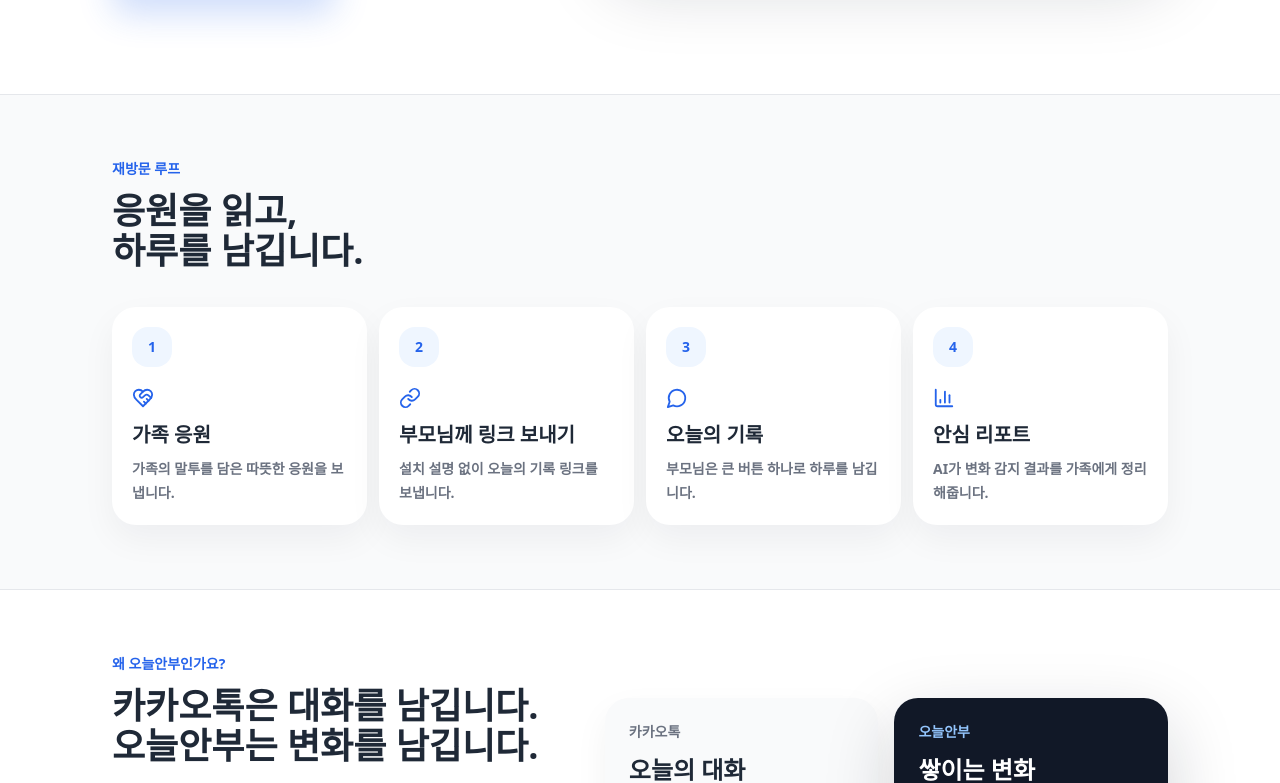
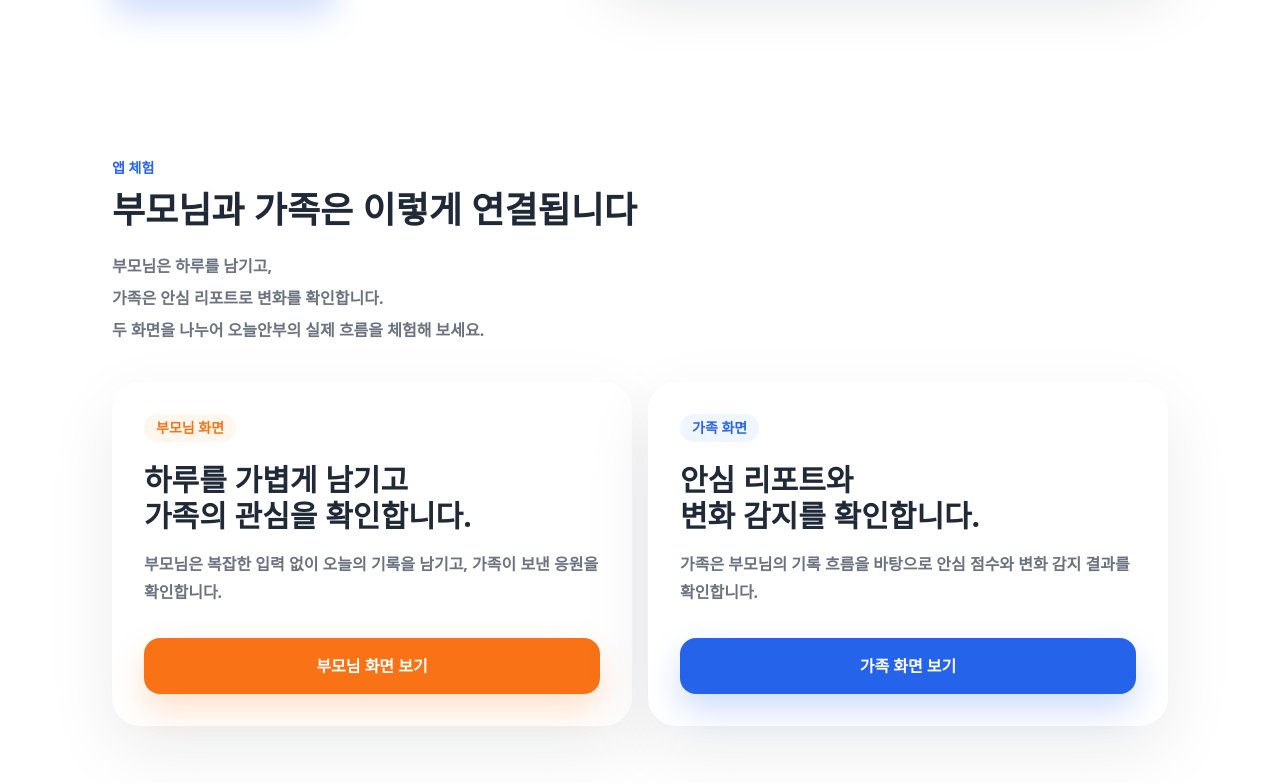
Before and after one commit to hotoksusu/Thinking-of-You, a Next.js app: page / in a window 1280 px wide. Shown: the part 730-1513 px from the top of the page. Built offline with nearby package versions, Linux system fonts and the light colour scheme; a web font is replaced by a local one.

Commit message:
Expose role paths on landing

```diff
--- a/app/page.tsx
+++ b/app/page.tsx
@@ -122,6 +122,58 @@ export default function LandingPage() {
         </div>
 
         <ReportPreview />
+      </section>
+
+      <section className="mx-auto w-full max-w-[1120px] px-5 py-16 sm:px-8">
+        <div>
+          <p className="text-sm font-black text-[#2563EB]">앱 체험</p>
+          <h2 className="mt-3 text-3xl font-black leading-tight sm:text-4xl">
+            부모님과 가족은 이렇게 연결됩니다
+          </h2>
+          <p className="mt-5 max-w-[680px] font-semibold leading-8 text-[#6B7280]">
+            부모님은 하루를 남기고,
+            <br />
+            가족은 안심 리포트로 변화를 확인합니다.
+            <br />
+            두 화면을 나누어 오늘안부의 실제 흐름을 체험해 보세요.
+          </p>
+        </div>
+        <div className="mt-9 grid gap-4 md:grid-cols-2">
+          <article className="rounded-[28px] bg-white p-6 shadow-[0_24px_70px_rgba(15,23,42,0.08)] sm:p-8">
+            <span className="inline-flex rounded-full bg-[#FFF7ED] px-3 py-1 text-sm font-black text-[#F97316]">부모님 화면</span>
+            <h3 className="mt-5 text-2xl font-black leading-tight sm:text-3xl">
+              하루를 가볍게 남기고
+              <br />
+              가족의 관심을 확인합니다.
+            </h3>
+            <p className="mt-4 font-semibold leading-7 text-[#6B7280]">
+              부모님은 복잡한 입력 없이 오늘의 기록을 남기고, 가족이 보낸 응원을 확인합니다.
+            </p>
+            <a
+              href="/app?role=parent"
+              className="mt-8 inline-flex min-h-14 w-full items-center justify-center rounded-2xl bg-[#F97316] px-5 font-black text-white shadow-[0_16px_34px_rgba(249,115,22,0.22)]"
+            >
+              부모님 화면 보기
+            </a>
+          </article>
+          <article className="rounded-[28px] bg-white p-6 shadow-[0_24px_70px_rgba(15,23,42,0.08)] sm:p-8">
+            <span className="inline-flex rounded-full bg-[#EFF6FF] px-3 py-1 text-sm font-black text-[#2563EB]">가족 화면</span>
+            <h3 className="mt-5 text-2xl font-black leading-tight sm:text-3xl">
+              안심 리포트와
+              <br />
+              변화 감지를 확인합니다.
+            </h3>
+            <p className="mt-4 font-semibold leading-7 text-[#6B7280]">
+              가족은 부모님의 기록 흐름을 바탕으로 안심 점수와 변화 감지 결과를 확인합니다.
+            </p>
+            <a
+              href="/app?role=family"
+              className="mt-8 inline-flex min-h-14 w-full items-center justify-center rounded-2xl bg-[#2563EB] px-5 font-black text-white shadow-[0_16px_34px_rgba(37,99,235,0.22)]"
+            >
+              가족 화면 보기
+            </a>
+          </article>
+        </div>
       </section>
 
       <section className="border-y border-[#E5E7EB] bg-[#F9FAFB]">
--- a/src/components/user-mode.tsx
+++ b/src/components/user-mode.tsx
@@ -291,15 +291,20 @@ function ExperienceRoleSelect({ onSelect }: { onSelect: (role: ExperienceRole) =
       <section className="mx-auto grid min-h-[calc(100vh-4rem)] w-full max-w-[880px] content-center">
         <div>
           <p className="text-sm font-black text-[#2563EB]">앱 체험</p>
-          <h1 className="mt-4 text-4xl font-black leading-tight tracking-normal sm:text-5xl">어떤 화면을 체험해 보시겠어요?</h1>
+          <h1 className="mt-4 text-4xl font-black leading-tight tracking-normal sm:text-5xl">부모님과 가족은 이렇게 연결됩니다</h1>
           <p className="mt-5 max-w-[620px] text-lg font-semibold leading-8 text-[#6B7280]">
-            부모님은 하루를 남기고, 가족은 안심 리포트를 확인합니다. 두 화면을 분리해서 오늘안부의 실제 흐름을 볼 수 있습니다.
+            부모님은 하루를 남기고,
+            <br />
+            가족은 안심 리포트로 변화를 확인합니다.
+            <br />
+            두 화면을 나누어 오늘안부의 실제 흐름을 체험해 보세요.
           </p>
         </div>
         <div className="mt-10 grid gap-4 md:grid-cols-2">
           <RoleSelectCard
             label="부모님 화면"
-            title="하루를 가볍게 남기고 가족의 응원을 확인합니다."
+            title="하루를 가볍게 남기고 가족의 관심을 확인합니다."
+            description="부모님은 복잡한 입력 없이 오늘의 기록을 남기고, 가족이 보낸 응원을 확인합니다."
             button="부모님 화면 보기"
             accent="warm"
             onClick={() => onSelect("parent")}
@@ -307,6 +312,7 @@ function ExperienceRoleSelect({ onSelect }: { onSelect: (role: ExperienceRole) =
           <RoleSelectCard
             label="가족 화면"
             title="안심 리포트와 변화 감지를 확인합니다."
+            description="가족은 부모님의 기록 흐름을 바탕으로 안심 점수와 변화 감지 결과를 확인합니다."
             button="가족 화면 보기"
             accent="blue"
             onClick={() => onSelect("family")}
@@ -317,12 +323,13 @@ function ExperienceRoleSelect({ onSelect }: { onSelect: (role: ExperienceRole) =
   );
 }
 
-function RoleSelectCard({ label, title, button, accent, onClick }: { label: string; title: string; button: string; accent: "warm" | "blue"; onClick: () => void }) {
+function RoleSelectCard({ label, title, description, button, accent, onClick }: { label: string; title: string; description: string; button: string; accent: "warm" | "blue"; onClick: () => void }) {
   const warm = accent === "warm";
   return (
     <article className="rounded-[28px] bg-white p-6 shadow-[0_24px_70px_rgba(15,23,42,0.08)] sm:p-8">
       <span className={`inline-flex rounded-full px-3 py-1 text-sm font-black ${warm ? "bg-[#FFF7ED] text-[#F97316]" : "bg-[#EFF6FF] text-[#2563EB]"}`}>{label}</span>
       <h2 className="mt-5 text-2xl font-black leading-tight sm:text-3xl">{title}</h2>
+      <p className="mt-4 font-semibold leading-7 text-[#6B7280]">{description}</p>
       <button
         type="button"
         onClick={onClick}
```
